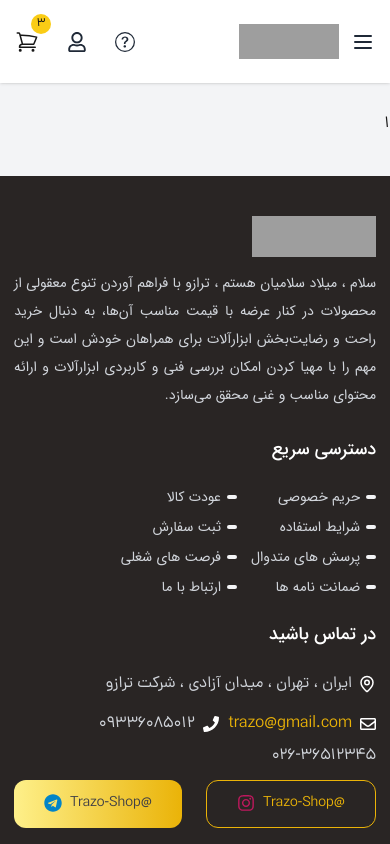
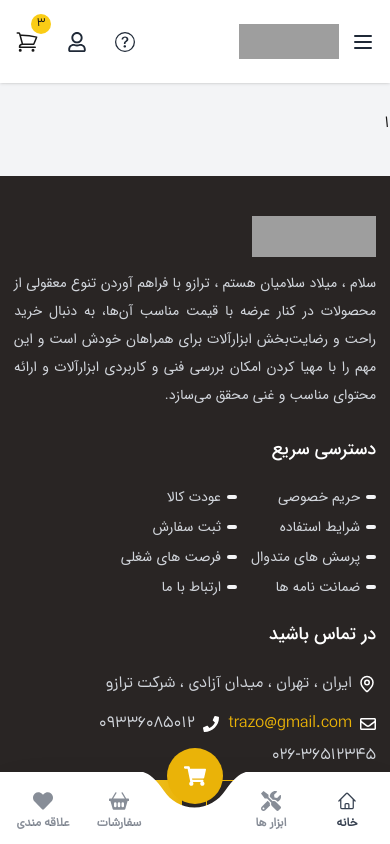
Before and after one commit to milad1385/tool-shop, a Next.js app: page /products/1 in a window 390 px wide. Shown: the top 844 px of the page. Built offline with nearby package versions, Linux system fonts and the light colour scheme; grey boxes are pictures that could not be loaded.

Commit message:
add footer menu

```diff
--- a/src/components/modules/Footer.tsx
+++ b/src/components/modules/Footer.tsx
@@ -9,11 +9,13 @@ import {
 } from "react-icons/fa";
 import Link from "next/link";
 import { usePathname } from "next/navigation";
+import FooterMenu from "./FooterMenu";
 
 function Footer() {
   const pathname = usePathname();
   if (pathname.includes("/auth")) return null;
   return (
+    <>
       <footer className="bg-stone-800 mt-10  py-10 md:py-8 md:pb-8 md:pt-[62px]">
         <div className="w-[98%] lg:w-[90%] mx-auto px-2.5 md:px-0">
           <div className="text-gray-300 flex flex-wrap  justify-between border-b border-b-white/20 pb-4">
@@ -159,6 +161,8 @@ function Footer() {
           </div>
         </div>
       </footer>
+      <FooterMenu />
+    </>
   );
 }
 
--- /dev/null
+++ b/src/components/modules/FooterMenu.tsx
@@ -0,0 +1,83 @@
+import Link from "next/link";
+import { useEffect, useState } from "react";
+import { BsBasket2Fill } from "react-icons/bs";
+import { FaHeart, FaTools } from "react-icons/fa";
+import { HiOutlineHome } from "react-icons/hi2";
+
+function FooterMenu() {
+  const [isLoaded, setIsLoaded] = useState(false);
+
+  useEffect(() => {
+    setIsLoaded(true);
+  }, []);
+
+  if (!isLoaded) return null;
+  return (
+    <section className="pt-28 lg:pt-10">
+      <div className="fixed bottom-0 z-30 h-[72px] w-full bg-[url('/images/mobile-footer-bg.svg')] bg-cover bg-center bg-no-repeat pb-2 pt-3 lg:hidden shadow-2xl">
+        <nav className="container">
+          <ul className="flex w-full items-center justify-between gap-2">
+            <li className="w-[56px]">
+              <Link
+                className="flex flex-col items-center text-[12px] gap-1 relative transition-all text-gray-700 after:size-1.5 after:absolute after:bg-yellow after:rounded-full after:-bottom-1.5"
+                href="/"
+              >
+                <HiOutlineHome className="text-xl" />
+                <p className="font-bold">خانه</p>
+              </Link>
+            </li>
+            <li className="w-[56px]">
+              <Link
+                className="flex flex-col items-center text-[12px] gap-1 text-gray-700/60 relative transition-all"
+                href="/products"
+              >
+                <FaTools className="text-xl" />
+                <p className="font-bold">ابزار ها</p>
+              </Link>
+            </li>
+            <li className="w-[56px]">
+              <Link
+                className="flex-col text-[12px] gap-1 text-gray-700/60 transition-all relative -top-9 bg-yellow-500 rounded-full size-14 flex justify-center items-center after:hidden"
+                href="/cart"
+              >
+                <svg
+                  stroke="currentColor"
+                  fill="currentColor"
+                  strokeWidth="0"
+                  viewBox="0 0 576 512"
+                  color="#fff"
+                  height="22"
+                  width="22"
+                  xmlns="http://www.w3.org/2000/svg"
+                  style={{ color: "rgb(255, 255, 255)" }}
+                >
+                  <path d="M528.12 301.319l47.273-208C578.806 78.301 567.391 64 551.99 64H159.208l-9.166-44.81C147.758 8.021 137.93 0 126.529 0H24C10.745 0 0 10.745 0 24v16c0 13.255 10.745 24 24 24h69.883l70.248 343.435C147.325 417.1 136 435.222 136 456c0 30.928 25.072 56 56 56s56-25.072 56-56c0-15.674-6.447-29.835-16.824-40h209.647C430.447 426.165 424 440.326 424 456c0 30.928 25.072 56 56 56s56-25.072 56-56c0-22.172-12.888-41.332-31.579-50.405l5.517-24.276c3.413-15.018-8.002-29.319-23.403-29.319H218.117l-6.545-32h293.145c11.206 0 20.92-7.754 23.403-18.681z"></path>
+                </svg>
+              </Link>
+            </li>
+            <li className="w-[56px]">
+              <Link
+                className="flex flex-col items-center text-[12px] gap-1 text-gray-700/60 relative transition-all"
+                href="/orders"
+              >
+                <BsBasket2Fill className="text-xl" />
+                <p className="font-bold">سفارشات</p>
+              </Link>
+            </li>
+            <li className="w-[56px]">
+              <Link
+                className="flex flex-col items-center text-[12px] gap-1 text-gray-700/60 relative transition-all"
+                href="/favorites"
+              >
+                <FaHeart className="text-xl" />
+                <p className="font-bold">علاقه مندی</p>
+              </Link>
+            </li>
+          </ul>
+        </nav>
+      </div>
+    </section>
+  );
+}
+
+export default FooterMenu;
```
Also changed, not shown: public/images/mobile-footer-bg.svg (added). Lines whose indentation alone changed are shown as unchanged.
